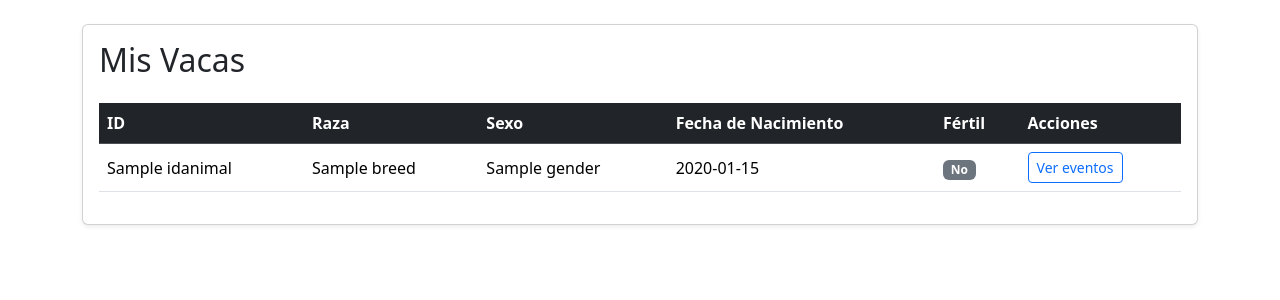
After one commit to rociobringas/SmartTag, a Python web app: template app/templates/mis_vacas.html in a window 1280 px wide. The commit adds this page. Shown: the top 300 px of the page. Run offline with Jinja, Linux system fonts and the light colour scheme; the template is opened without the code that fills it: most values are stand-ins (such as "Sample title", 1, 10 or a date in 2020).

Commit message:
Agrego pagina para ver vacas

```diff
--- /dev/null
+++ b/app/templates/mis_vacas.html
@@ -0,0 +1,54 @@
+{% extends 'base.html' %}
+
+{% block title %}Mis Vacas{% endblock %}
+
+{% block content %}
+<div class="card shadow-sm">
+    <div class="card-body">
+        <h2 class="card-title mb-4">Mis Vacas</h2>
+
+        {% if vacas %}
+        <div class="table-responsive">
+            <table class="table table-hover align-middle">
+                <thead class="table-dark">
+                    <tr>
+                        <th>ID</th>
+                        <th>Raza</th>
+                        <th>Sexo</th>
+                        <th>Fecha de Nacimiento</th>
+                        <th>Fértil</th>
+                        <th>Acciones</th>
+                    </tr>
+                </thead>
+                <tbody>
+                    {% for vaca in vacas %}
+                    <tr>
+                        <td>{{ vaca.IDAnimal }}</td>
+                        <td>{{ vaca.breed }}</td>
+                        <td>{{ vaca.gender }}</td>
+                        <td>{{ vaca.birth.strftime('%d/%m/%Y') }}</td>
+                        <td>
+                            {% if vaca.fertile %}
+                                <span class="badge bg-success">Sí</span>
+                            {% else %}
+                                <span class="badge bg-secondary">No</span>
+                            {% endif %}
+                        </td>
+                        <td>
+                            <a href="{{ url_for('vacas.ver_eventos', id_animal=vaca.IDAnimal) }}" class="btn btn-sm btn-outline-primary">
+                                Ver eventos
+                            </a>
+                        </td>
+                    </tr>
+                    {% endfor %}
+                </tbody>
+            </table>
+        </div>
+        {% else %}
+            <div class="alert alert-info" role="alert">
+                No tenés vacas registradas todavía.
+            </div>
+        {% endif %}
+    </div>
+</div>
+{% endblock %}
--- a/app/templates/ver_eventos.html
+++ b/app/templates/ver_eventos.html
@@ -3,7 +3,7 @@
 {% block title %}Eventos del Animal{% endblock %}
 
 {% block content %}
-<h2>Historial de Eventos</h2>
+<h2>Historial de Eventos - Vaca #{{ request.view_args.id_animal }}</h2>
 
 <div class="d-flex justify-content-start mb-3">
     <a href="{{ url_for('vacas.registrar_peso', id_animal=request.view_args.id_animal) }}" class="btn btn-outline-primary me-2">Registrar Peso</a>
```
Also changed, not shown: app/routes/vacas.py (+7 -0 lines).
